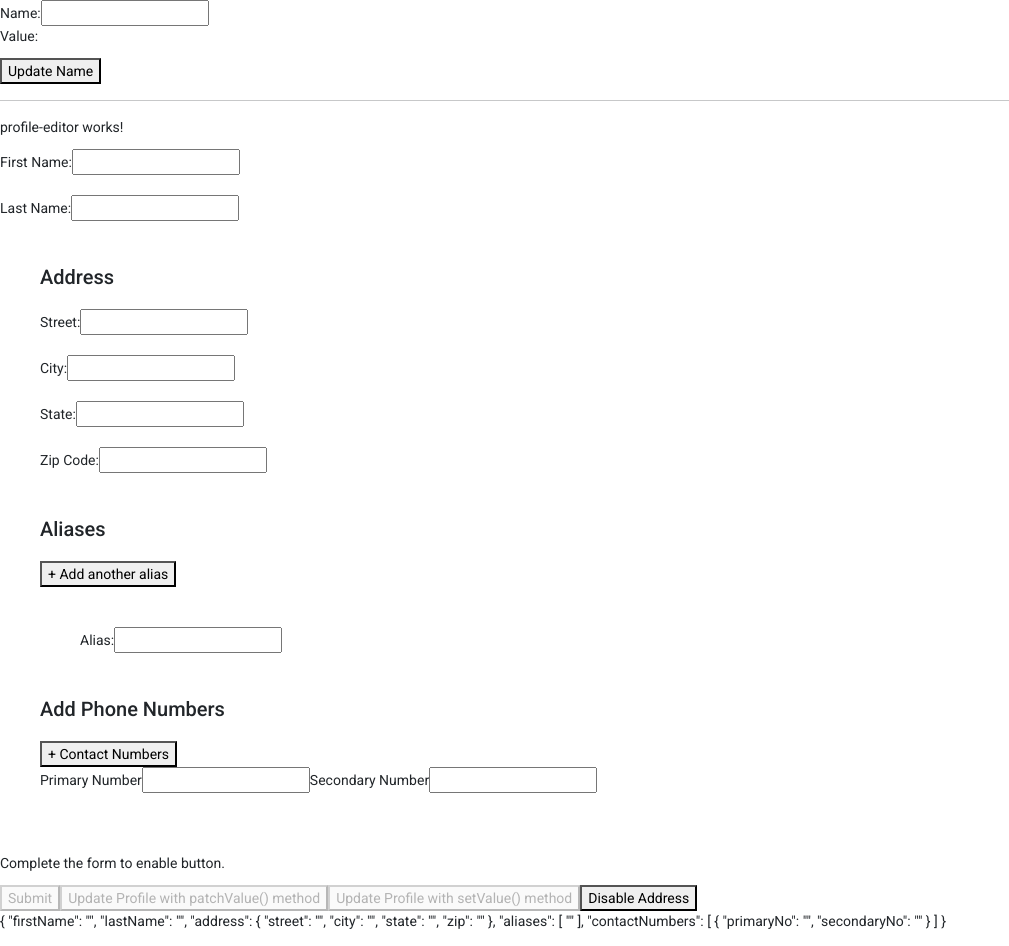
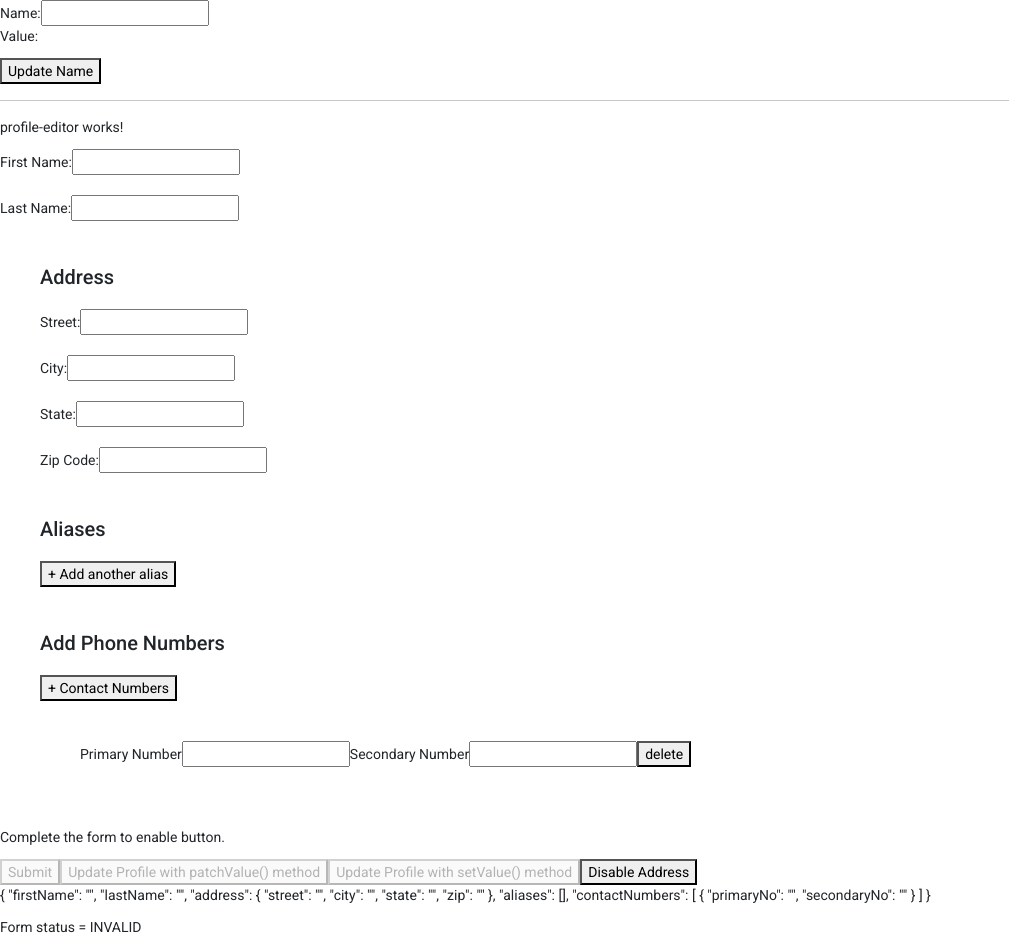
Before and after one commit to srbalakkl/Angular-Reactive-forms-from-angular.io, an Angular app: page / in a window 1280 px wide. Shown: the top 946 px of the page, without its empty margins (0-1009 px from the left). Built offline with nearby package versions, Linux system fonts and the light colour scheme.

Commit message:
DOC: setValue() and patchValue()

```diff
--- a/src/app/profile-editor/profile-editor.component.html
+++ b/src/app/profile-editor/profile-editor.component.html
@@ -62,15 +62,16 @@
         <h2>Add Phone Numbers</h2>
         <button (click)="addContacts()" type="button">+ Contact Numbers</button>
 
-        <section *ngFor="let contacts of getContactNumbers.controls; let i = index;" [formGroupName]="i">
+        <div *ngFor="let contacts of getContactNumbers.controls; let i = index;" [formGroupName]="i">
             <label for="primary">Primary Number</label>
             <input formControlName="primaryNo" id="primary" type="text">
 
             <label for="secondary">Secondary Number</label>
             <input formControlName="secondaryNo" id="secondary" type="text">
 
+            <button type="button" (click)="deleteFormGroup(i)">delete</button>
             <br><br>
-        </section>
+        </div>
     </div>
 
     <p>Complete the form to enable button.</p>
--- a/src/app/profile-editor/profile-editor.component.ts
+++ b/src/app/profile-editor/profile-editor.component.ts
@@ -28,7 +28,7 @@ export class ProfileEditorComponent implements OnInit {
             state: [''],
             zip: [''],
         }),
-        aliases: this.fb.array([this.fb.control('')]),
+        aliases: this.fb.array([]),
         contactNumbers: this.fb.array([])
     });
 
@@ -64,10 +64,10 @@ export class ProfileEditorComponent implements OnInit {
 
     onSubmit() {
         console.log(this.profileForm.value)
-/*        let cv = this.profileForm.get('contactNumbers[0].primaryNo')?.value;
-        console.log(cv);*/
+        /*        let cv = this.profileForm.get('contactNumbers[0].primaryNo')?.value;
+                console.log(cv);*/
 
-        for (let i = 0; i < this.getContactNumbers.length;i++) {
+        for (let i = 0; i < this.getContactNumbers.length; i++) {
             console.log(this.getContactNumbers.at(i).get('primaryNo')?.value);
             console.log(this.getContactNumbers.at(i).get('secondaryNo')?.value);
             console.log('\n\n');
@@ -75,6 +75,7 @@ export class ProfileEditorComponent implements OnInit {
     }
 
     updateProfile() {
+        //todo: patchValue() WILL WORK EVEN IF YOU ARE PASSING A SINGLE VALUE IN THE FORM GROUP.
         this.profileForm.patchValue({
             firstName: 'Nancy',
             address: {
@@ -85,6 +86,8 @@ export class ProfileEditorComponent implements OnInit {
 
     updateProfileSet() {
         //todo: Note: the setValue() "catches the nesting error" in forms while "patchValue() fails" silently on these error.
+
+        //todo: SetValue() DOESN'T WORK FOR IF YOU'RE USING setvalue ON A formgroup BUT NOT PASSING IN A VALUE FOR EVERY CONTROL WITHIN THAT GROUP
         this.profileForm.setValue({
             firstName: 'setValue',
             address: {
@@ -98,6 +101,8 @@ export class ProfileEditorComponent implements OnInit {
     }
 
     addContacts() {
+        console.log()
+        //doc: In a situation like this(i.e When we have 2 or more fields) we have to always push it as the form group instead of formControl
         this.getContactNumbers.push(this.fb.group({
                 primaryNo: [''],
                 secondaryNo: ['']
@@ -113,4 +118,7 @@ export class ProfileEditorComponent implements OnInit {
     }
 
 
+    deleteFormGroup(i: number) {
+        return this.getContactNumbers.removeAt(i);
+    }
 }
```
Also changed, not shown: 57 other files (tests, documents, lock files or other folders).
